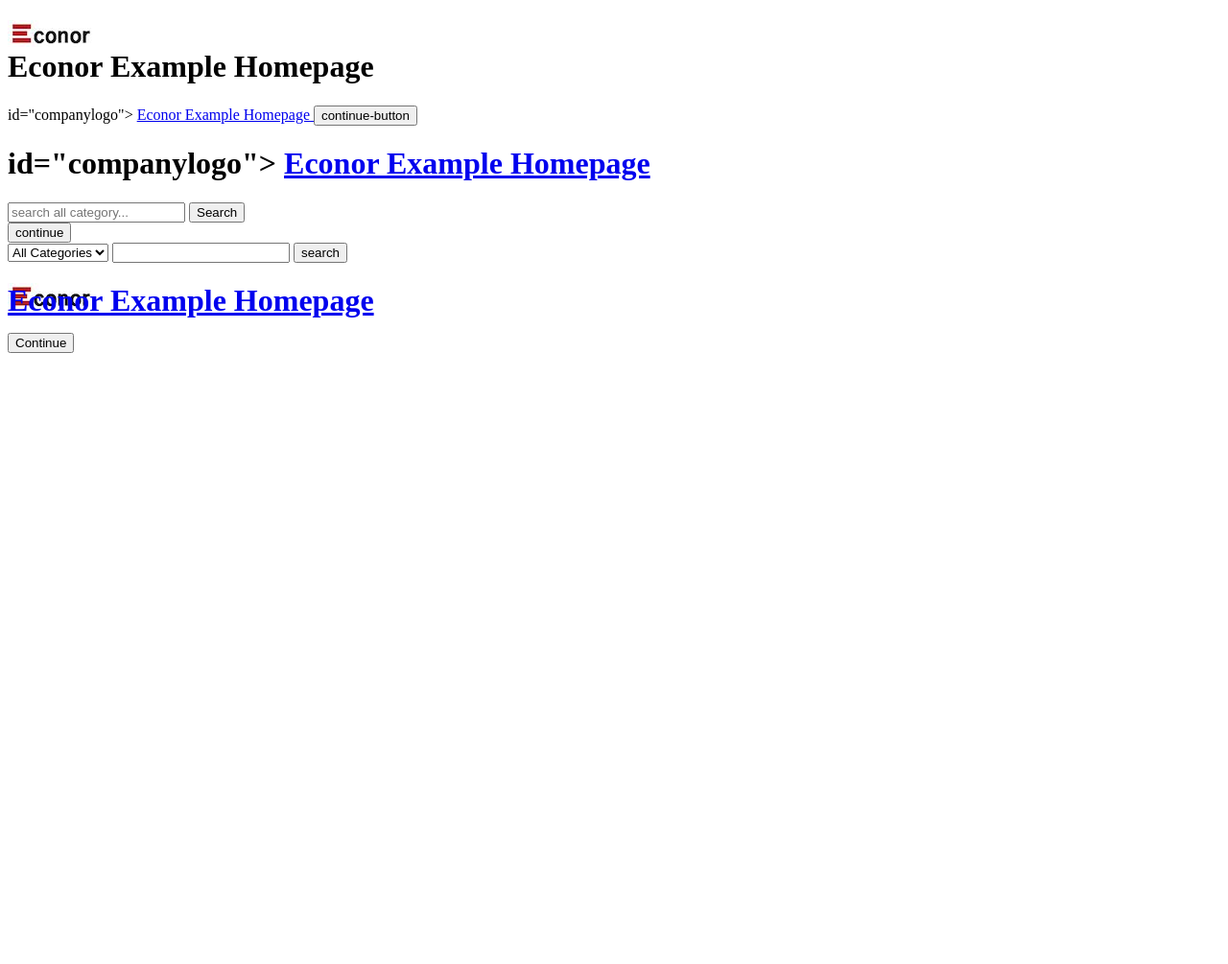
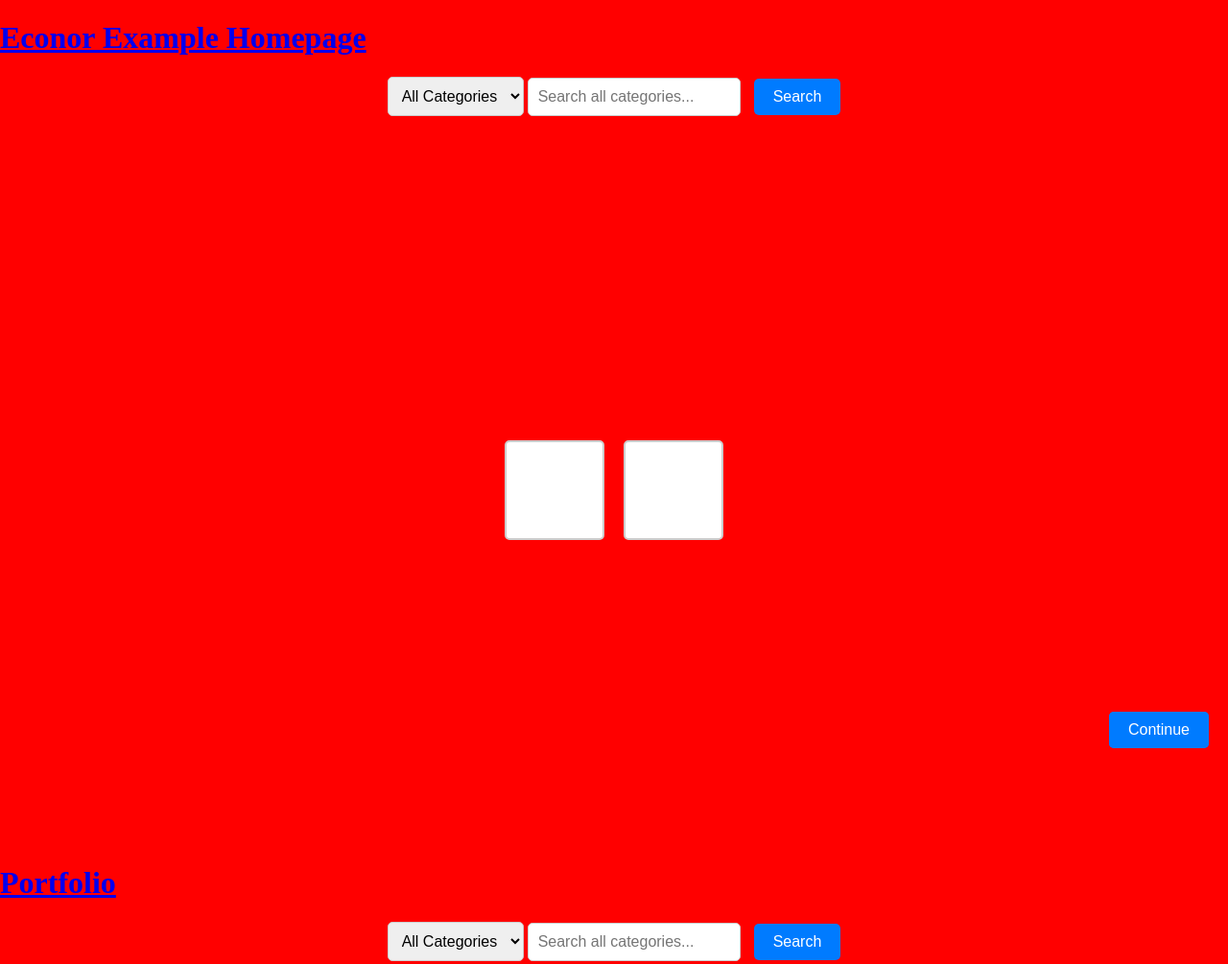
Before and after one commit to roberto25y/Rm-example-repo, a plain HTML site: page Week4-playground/mockupactivity/index.html in a window 1280 px wide. Shown: the top 1005 px of the page at 96% size. Before the commit the page ends 800 px from the top, so only its background shows below. Drawn offline with Linux system fonts and the light colour scheme.

Commit message:
Portfolio
Re doing stuff

```diff
--- a/Week4-playground/mockupactivity/index.html
+++ b/Week4-playground/mockupactivity/index.html
@@ -4,50 +4,28 @@
     <meta charset="UTF-8">
     <meta name="viewport" content="width=device-width, initial-scale=1.0">
     <title>Mockup Activity</title>
-    <link rel="stylesheet"  href="style.css"/>
+    <link rel="stylesheet" href="style.css"/>
 </head>
 <body>
-    <h1 id="companylogo"><a title= "Econor Homepage" href= "index.html"></a><span>Econor Example Homepage</span> </a></h1>
-</body>
-    <h1></h1>
 
-
-</html>
-<body> id="companylogo">
-    <a title="Econor Homepage" href="index.html">
-        <span>Econor Example Homepage</span>
-    </a>
-    <button id="continue-button">continue-button</button>
-    <h1
-</body>
-<body> id="companylogo"></body>
-<a title="Econor Homepage" href="index.html">
-    <span>Econor Example Homepage</span>
-    </a>
-</h1>
-<div id="search-container">
-    <form action="/search" method="get">
-        <input type="text" id="search-bar" name="query" placeholder="search all category...">
-        <button type="submit" id="search-button">Search</button></button>
-    </form>
-</div>
-<button id="continue-button">continue</button>
-</body>
-<form>
-    <select id="header-search-categories" name="categories">
-        <option>All Categories</option>
-        <option>Category 1</option>
-        <option>Category 2</option>
-    </select>
-    <input id="header-search-field" type="text"></input>
-    <button id="header-search-button" type="subit">search</button>
-</form>
-<body></body>
     <h1 id="companylogo">
         <a title="Econor Homepage" href="index.html">
             <span>Econor Example Homepage</span>
         </a>
     </h1>
+
+
+    <div id="search-container">
+        <form action="/search" method="get">
+            <select id="header-search-categories" name="categories">
+                <option value="">All Categories</option>
+                <option value="cat1">Category 1</option>
+                <option value="cat2">Category 2</option>
+            </select>
+            <input id="header-search-field" type="text" name="query" placeholder="Search all categories...">
+            <button id="header-search-button" type="submit">Search</button>
+        </form>
+    </div>
 
 
     <div id="boxes-container">
@@ -58,3 +36,42 @@
 
     <button id="continue-button">Continue</button>
 </body>
+</html>
+<html lang="en"></html>
+<head>
+    <meta charset="UTF-8">
+    <meta name="viewport" content="width=device-width, initial-scale=1.0">
+    <title>Mockup Activity</title>
+    <link rel="stylesheet" href="style.css"/>
+</head>
+<body>
+
+    <h1 id="companylogo">
+        <a title="Portfolio" href="index.html">
+            <span>Portfolio</span>
+        </a>
+    </h1>
+
+
+    <div id="search-container">
+        <form action="/search" method="get">
+            <select id="header-search-categories" name="categories">
+                <option value="">All Categories</option>
+                <option value="cat1">Category 1</option>
+                <option value="cat2">Category 2</option>
+            </select>
+            <input id="header-search-field" type="text" name="query" placeholder="Search all categories...">
+            <button id="header-search-button" type="submit">Search</button>
+        </form>
+    </div>
+
+
+    <div id="boxes-container">
+        <div class="box"></div>
+        <div class="box"></div>
+    </div>
+
+
+    <button id="continue-button">Continue</button>
+</body>
+</html>
--- a/Week4-playground/mockupactivity/style.css
+++ b/Week4-playground/mockupactivity/style.css
@@ -1,42 +1,77 @@
-#companylogo a{
-    background-image: url("Images/header-logo.jpg");
-    background-repeat: no-repeat;
-    display: block;
-    width: 1000px;
-    height: 30px;
+body {
+    background-color: red;
     margin: 0;
     padding: 0;
-
-    background-image: ;
 }
 
 
+#boxes-container {
+    display: flex;
+    justify-content: center;
+    align-items: center;
+    height: calc(100vh - 60px);
+    margin: 0 auto;
+    gap: 20px;
+}
 
-#comapnylogo span{
-    font-size: 30px;
-    visibility: hidden;
-    color: aqua;
 
-    #Search-container {
-        margin: 20px;
-        text-align: center;
+.box {
+    width: 100px;
+    height: 100px;
+    background-color: white;
+    border: 2px solid #ccc;
+    border-radius: 5px;
+}
 
-    }
-    #search-bar {
-        padding: 10px;
-        font-size: 16px;
-        width: 300px;
-        border-radius: 5px;
-        cursor: pointer;
-        margin-left: 10px;
-    }
-    background-color: red;
 
-    #boxes-container {
-        display: flex;
-        justify-content: center;
-        align-items: center;
-        height: calc(100vh - 60px);
-        margin: 0 auto;
-        gap: 20px;
-    }
+#search-container {
+    margin: 20px;
+    text-align: center;
+}
+
+#header-search-categories {
+    padding: 10px;
+    font-size: 16px;
+    border: 1px solid #ccc;
+    border-radius: 5px;
+}
+
+#header-search-field {
+    padding: 10px;
+    font-size: 16px;
+    width: 200px;
+    border: 1px solid #ccc;
+    border-radius: 5px;
+}
+
+#header-search-button {
+    padding: 10px 20px;
+    font-size: 16px;
+    background-color: #007BFF;
+    color: white;
+    border: none;
+    border-radius: 5px;
+    cursor: pointer;
+    margin-left: 10px;
+}
+
+#header-search-button:hover {
+    background-color: #0056b3;
+}
+
+
+#continue-button {
+    position: fixed;
+    bottom: 20px;
+    right: 20px;
+    padding: 10px 20px;
+    font-size: 16px;
+    background-color: #007BFF;
+    color: white;
+    border: none;
+    border-radius: 5px;
+    cursor: pointer;
+}
+
+#continue-button:hover {
+    background-color: #0056b3;
```
